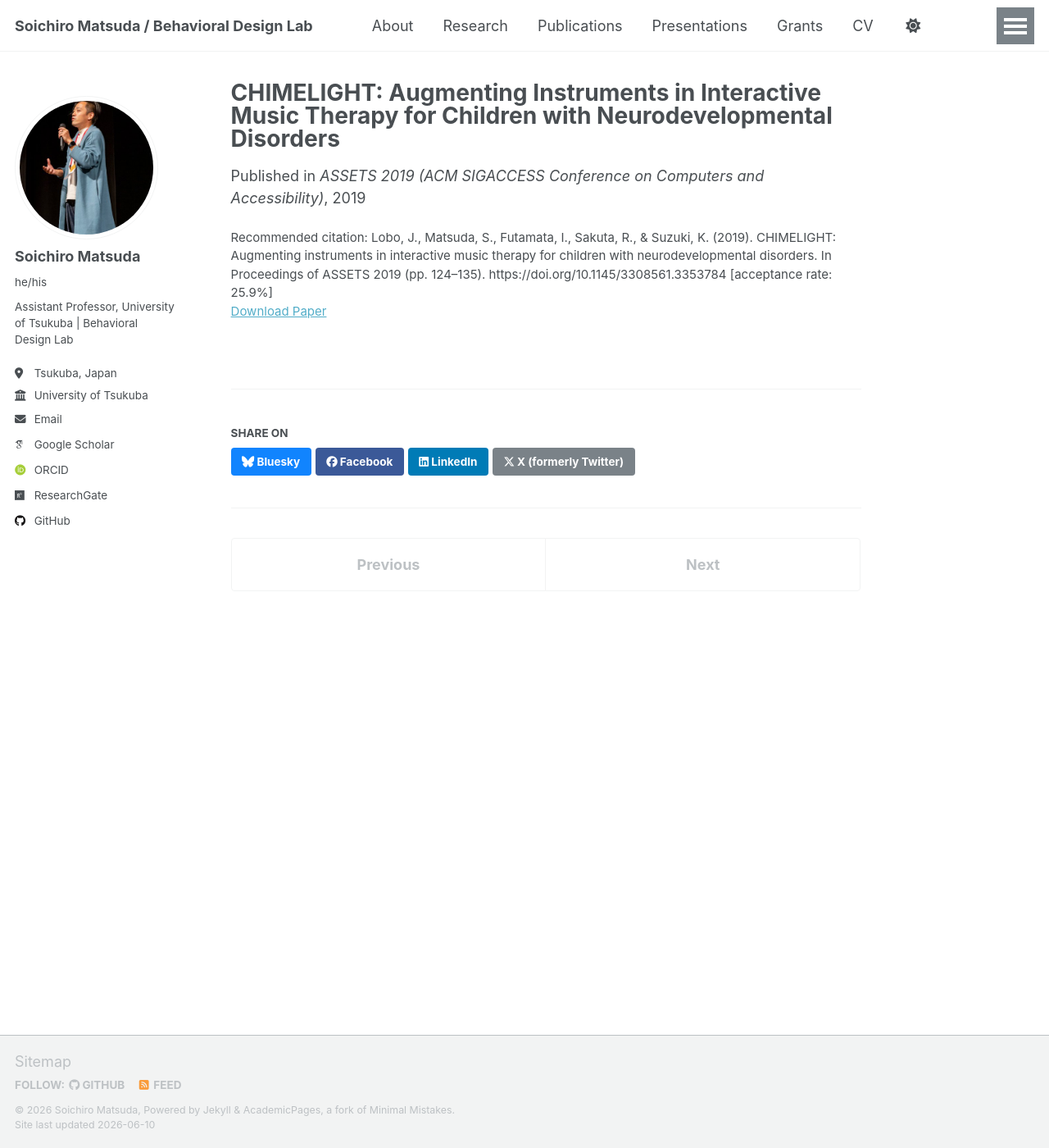
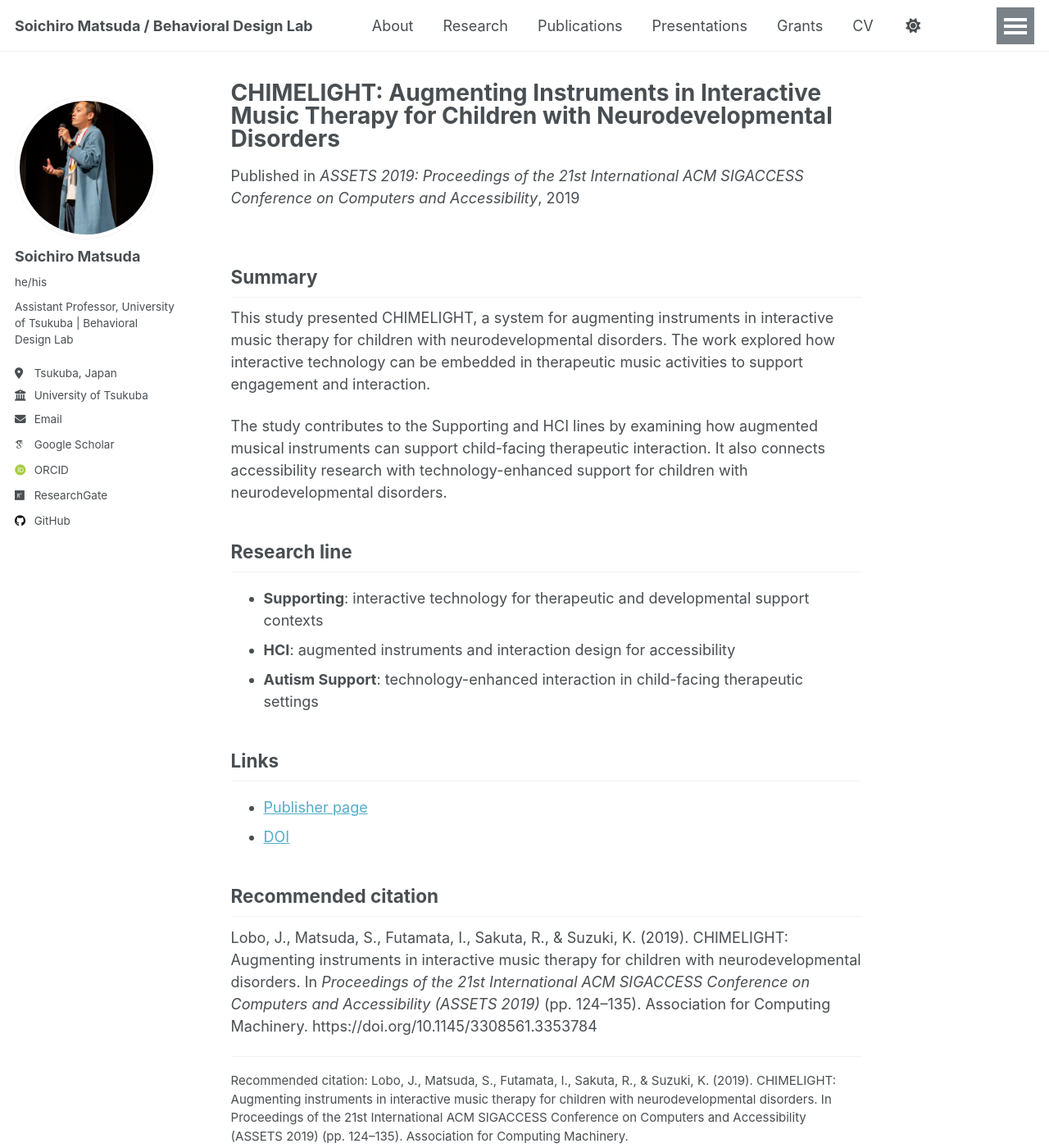
Before and after one commit to BehavioralDesignerMatsuda/BehavioralDesignerMatsuda.github.io, a Jekyll site: the page built from _publications/2019-ASSETS.md, in a window 1280 px wide and 1400 px high. Shown: the whole window at 82% size. Built offline with Jekyll 4.4.1, drawn with Linux system fonts in a browser that asks for light colours; some web fonts are replaced; a script that is not in the unit is left out; some of the changed text lies outside the part shown.

Commit message:
Update 2019-ASSETS.md

```diff
--- a/_publications/2019-ASSETS.md
+++ b/_publications/2019-ASSETS.md
@@ -1,10 +1,44 @@
 ---
-title: "CHIMELIGHT: Augmenting Instruments in Interactive Music Therapy for Children with Neurodevelopmental Disorders"
+title: 'CHIMELIGHT: Augmenting Instruments in Interactive Music Therapy for Children with Neurodevelopmental Disorders'
 collection: publications
 date: 2019-10-24
-venue: "ASSETS 2019 (ACM SIGACCESS Conference on Computers and Accessibility)"
+venue: 'ASSETS 2019: Proceedings of the 21st International ACM SIGACCESS Conference on Computers and Accessibility'
 category: conferences
-paperurl: "https://doi.org/10.1145/3308561.3353784"
-citation: "Lobo, J., Matsuda, S., Futamata, I., Sakuta, R., & Suzuki, K. (2019). CHIMELIGHT: Augmenting instruments in interactive music therapy for children with neurodevelopmental disorders. In Proceedings of ASSETS 2019 (pp. 124–135). https://doi.org/10.1145/3308561.3353784 [acceptance rate: 25.9%]"
-excerpt: "CHIMELIGHT augments musical instruments to scaffold therapeutic interaction, illustrating how tangible interfaces can support social engagement in children with NDD."
+
+paperurl: 'https://doi.org/10.1145/3308561.3353784'
+doi: 'https://doi.org/10.1145/3308561.3353784'
+
+citation: 'Lobo, J., Matsuda, S., Futamata, I., Sakuta, R., & Suzuki, K. (2019). CHIMELIGHT: Augmenting instruments in interactive music therapy for children with neurodevelopmental disorders. In Proceedings of the 21st International ACM SIGACCESS Conference on Computers and Accessibility (ASSETS 2019) (pp. 124–135). Association for Computing Machinery. https://doi.org/10.1145/3308561.3353784'
+
+tags:
+
+- Supporting
+- Autism Support
+- HCI
+- Music Therapy
+- Accessibility
+
+## excerpt: ''
 ---
+## Summary
+
+This study presented CHIMELIGHT, a system for augmenting instruments in interactive music therapy for children with neurodevelopmental disorders. The work explored how interactive technology can be embedded in therapeutic music activities to support engagement and interaction.
+
+The study contributes to the Supporting and HCI lines by examining how augmented musical instruments can support child-facing therapeutic interaction. It also connects accessibility research with technology-enhanced support for children with neurodevelopmental disorders.
+
+## Research line
+
+- **Supporting**: interactive technology for therapeutic and developmental support contexts
+- **HCI**: augmented instruments and interaction design for accessibility
+- **Autism Support**: technology-enhanced interaction in child-facing therapeutic settings
+
+## Links
+
+* [Publisher page](https://doi.org/10.1145/3308561.3353784)
+* [DOI](https://doi.org/10.1145/3308561.3353784)
+
+## Recommended citation
+
+Lobo, J., Matsuda, S., Futamata, I., Sakuta, R., & Suzuki, K. (2019). CHIMELIGHT: Augmenting instruments in interactive music therapy for children with neurodevelopmental disorders. In *Proceedings of the 21st International ACM SIGACCESS Conference on Computers and Accessibility (ASSETS 2019)* (pp. 124–135). Association for Computing Machinery. https://doi.org/10.1145/3308561.3353784
+
+---
```
